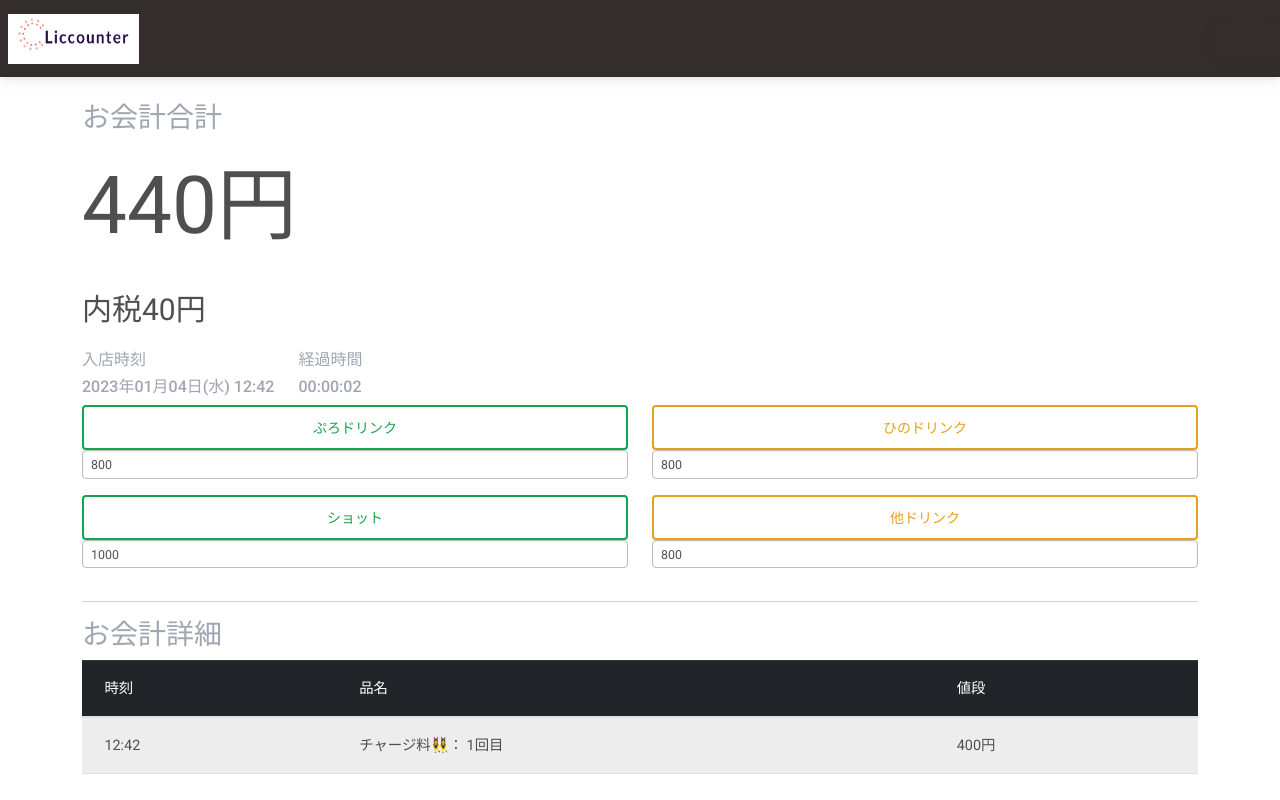
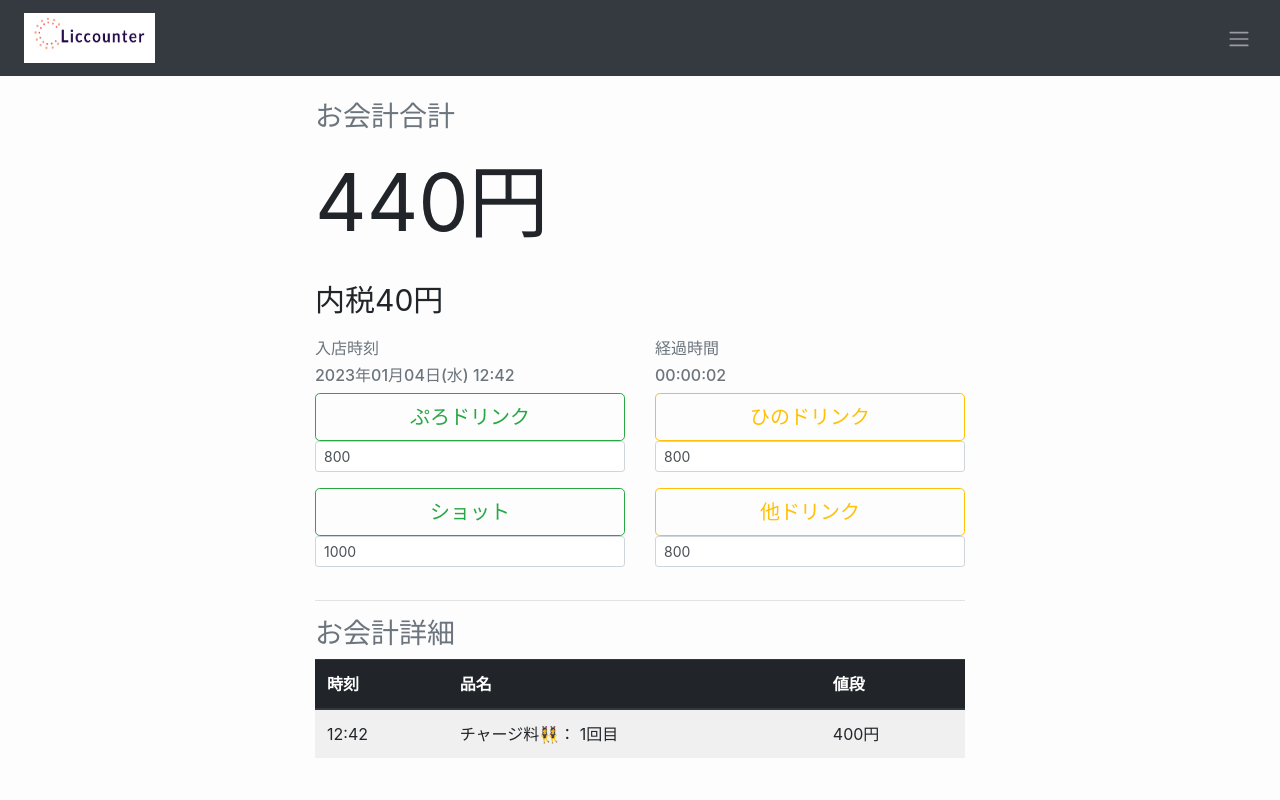
Before and after one commit to misoclub/Liccounter, a website: page index.html in a window 1280 px wide. Both pictures are taken after a click on the button "入店". Shown: the top 800 px of the page. Drawn offline with nearby package versions, Linux system fonts and the light colour scheme.

Commit message:
レイアウト調整

```diff
--- a/index.html
+++ b/index.html
@@ -17,7 +17,7 @@
     <!-- Google Fonts -->
     <link href="https://fonts.googleapis.com/css?family=Roboto:300,400,500,700&display=swap" rel="stylesheet" />
     <!-- MDB -->
-    <link href="https://cdnjs.cloudflare.com/ajax/libs/mdb-ui-kit/6.1.0/mdb.min.css" rel="stylesheet" />
+    <!-- <link href="https://cdnjs.cloudflare.com/ajax/libs/mdb-ui-kit/6.1.0/mdb.min.css" rel="stylesheet" /> -->
     <title>Liccounter</title>
     <link rel="shortcut icon" href="./favicon.ico" />
     <link rel="apple-touch-icon" href="./images/iconwhite.png" sizes="72x72">
@@ -45,11 +45,11 @@
                 </div>
             </div>
             <div class="row" id="menu_button_6" style="display: none;">
-                <div class="col-md-auto">
+                <div class="col">
                     <h6 class="text-secondary">入店時刻</h6>
                     <h6 class="text-secondary" id="startTimeText"> - </h6>
                 </div>
-                <div class="col-md-auto">
+                <div class="col">
                     <h6 class="text-secondary">経過時間</h6>
                     <h6 class="text-secondary" id="timeText">00:00:00</h6>
                 </div>
--- a/js/main.js
+++ b/js/main.js
@@ -163,7 +163,7 @@ function startWork(startTime) {
     countUp(!isStarted);
 
     // 開始日時。
-    var day = dateToStr24HPad0DayOfWeek(startdate, 'YYYY年MM月DD日(WW)\n hh:mm');
+    var day = dateToStr24HPad0DayOfWeek(startdate, 'YYYY年MM月DD日(WW) hh:mm');
     $('#startTimeText').text(day);
 
     timerId = setInterval(countUp, 1000, true);
```
